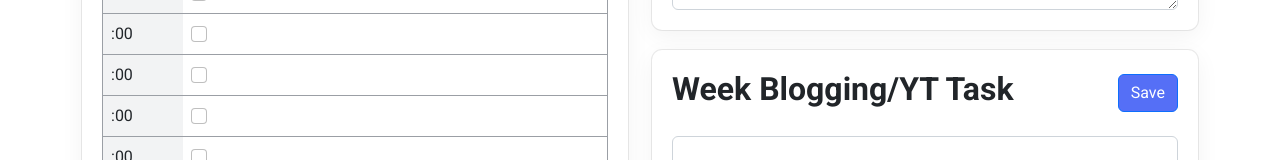
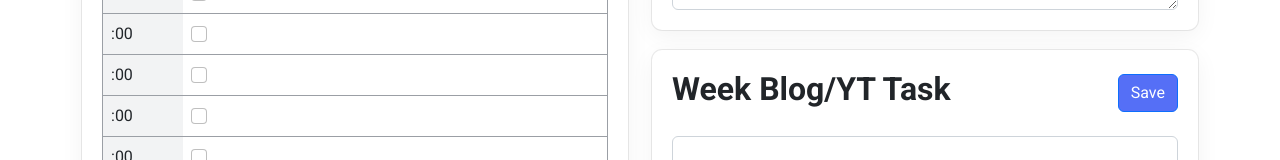
Before and after one commit to sagarxoxo/ProductivityWebApp, a Next.js app: page /TimeBlock in a window 1280 px wide. Shown: the part 503-663 px from the top of the page. Built offline with nearby package versions, Linux system fonts and the light colour scheme.

Commit message:
added blog cards

```diff
--- a/components/TimeBlockComponents/TaskCard.js
+++ b/components/TimeBlockComponents/TaskCard.js
@@ -7,7 +7,7 @@ export default function TaskCard(props) {
   const saveTime = () => {
     props.title === "Week Project Task" && localStorage.setItem(props.title, props.weekTask);
     props.title === "Week Learning Task" && localStorage.setItem(props.title, props.weekTask1);
-    props.title === "Week Blogging/YT Task" && localStorage.setItem(props.title, props.weekTask1);
+    props.title === "Week Blog/YT Task" && localStorage.setItem(props.title, props.weekTask2);
   }
 
   return (
--- a/pages/TimeBlock/index.js
+++ b/pages/TimeBlock/index.js
@@ -28,7 +28,7 @@ export default function TimeBlock() {
         <Col lg={6}>
             <TaskCard title={"Week Project Task"} weekTask={weekTask} setWeekTask={setWeekTask} />
             <TaskCard title={"Week Learning Task"} weekTask1={weekTask1} setWeekTask1={setWeekTask1}/>
-            <TaskCard title={"Week Blogging/YT Task"} weekTask2={weekTask2} setWeekTask2={setWeekTask2}/>
+            <TaskCard title={"Week Blog/YT Task"} weekTask2={weekTask2} setWeekTask2={setWeekTask2}/>
         </Col>
     </Row>
     </Container>
```
